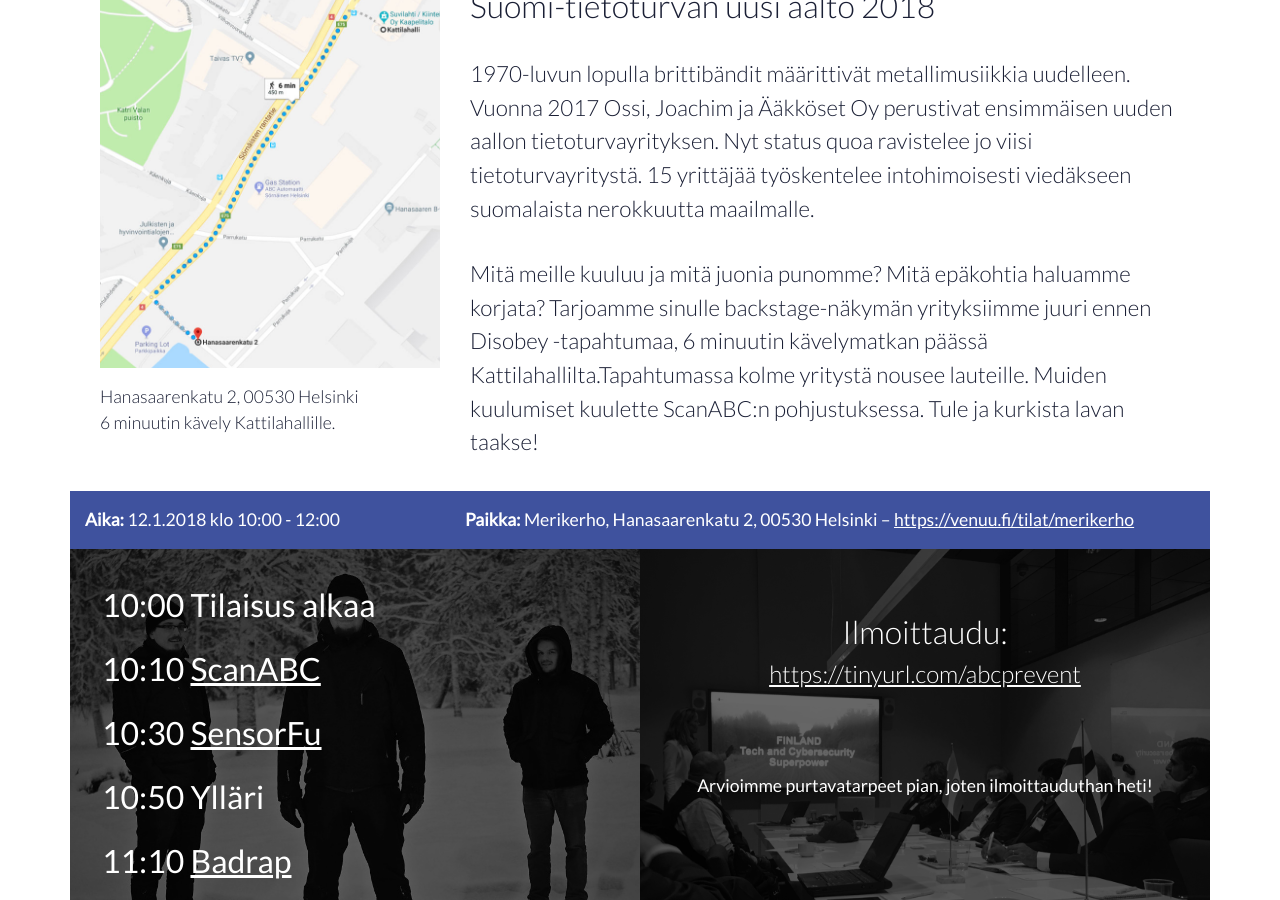
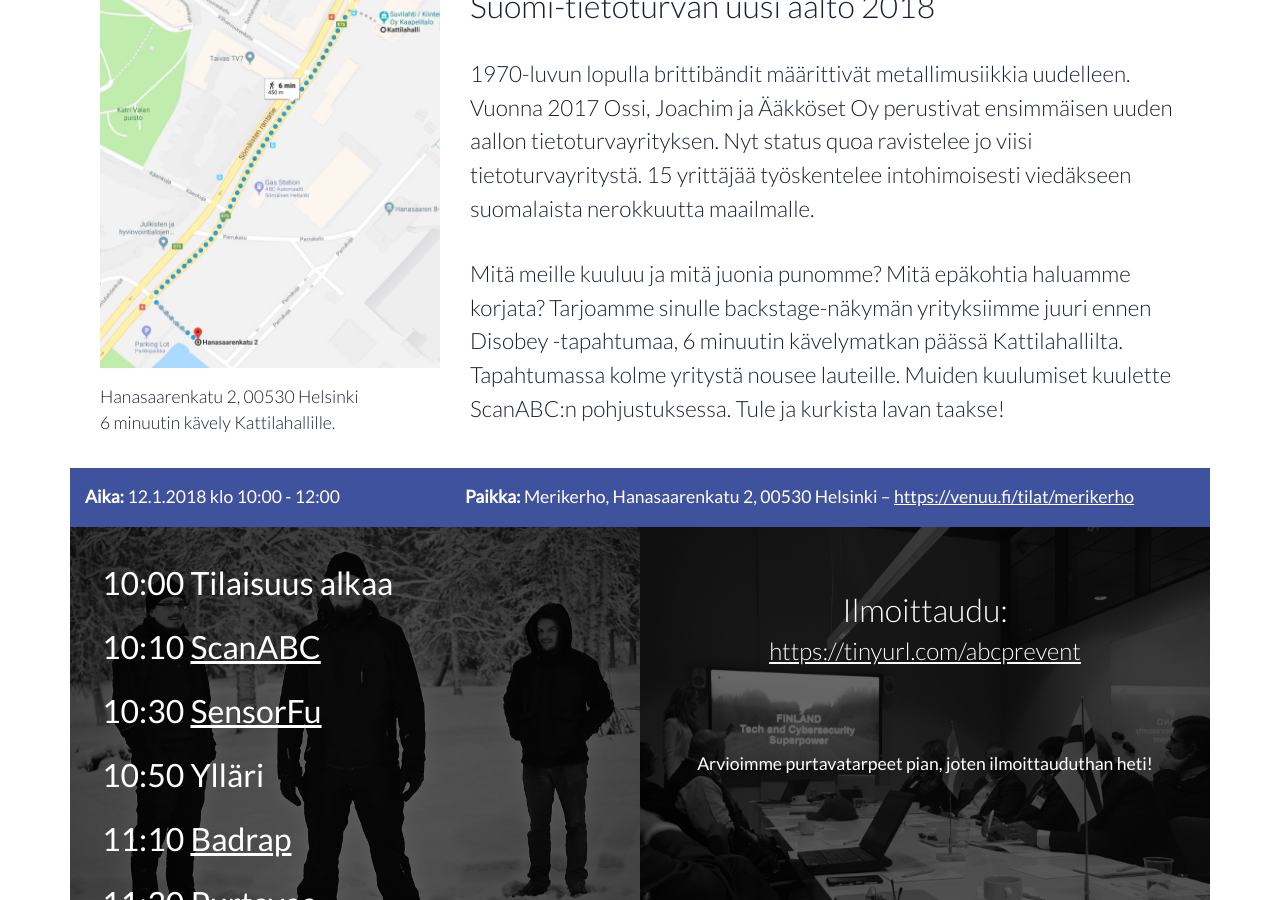
Before and after one commit to scanabc/scanabc.github.io, a Jekyll site: the page prevent18/index.html, which Jekyll copies as it is, in a window 1280 px wide and 900 px high, scrolled down 486 px. Built offline with Jekyll 4.4.1, drawn with Linux system fonts in a browser that asks for light colours.

Commit message:
prevent: typo fixes.

```diff
--- a/prevent18/index.html
+++ b/prevent18/index.html
@@ -15,7 +15,7 @@
 
   <!-- open graph -->
   <meta property="og:title" content="ÅÄÖ PRE-e-VENT - Suomi-tietoturvan uusi aalto 2018" />
-  <meta property="og:description" content="Mitä meille kuuluu ja mitä juonia punomme? Tarjoamme sinulle backstage-näkymän yrityksiimme juuri ennen Disobey -tapahtumaa, 6 minuutin kävelymatkan päässä Kattilahallilta. Tule, kurkista lavan taakse ja näe päämärämme." />
+  <meta property="og:description" content="Mitä meille kuuluu ja mitä juonia punomme? Tarjoamme sinulle backstage-näkymän yrityksiimme juuri ennen Disobey -tapahtumaa, 6 minuutin kävelymatkan päässä Kattilahallilta. Tule, kurkista lavan taakse ja näe päämäärämme." />
   <meta property="og:url" content="http://www.scanabc.com/prevent18/" />
   <meta property="og:image" content="http://www.scanabc.com/prevent18/img/social-opengraph.jpg"/>
   <meta property="og:image:width" content="1200" />
@@ -64,7 +64,7 @@
            Mitä meille kuuluu ja mitä juonia punomme? Mitä epäkohtia haluamme
            korjata? Tarjoamme sinulle backstage-näkymän yrityksiimme
            juuri ennen Disobey -tapahtumaa, 6 minuutin kävelymatkan päässä
-           Kattilahallilta.Tapahtumassa kolme yritystä nousee lauteille.
+           Kattilahallilta. Tapahtumassa kolme yritystä nousee lauteille.
            Muiden kuulumiset kuulette ScanABC:n
            pohjustuksessa. Tule ja kurkista lavan taakse!
         </p>
@@ -94,7 +94,7 @@
 
     <div class="row">
       <div class="col team">
-        <p>10:00 Tilaisus alkaa</p>
+        <p>10:00 Tilaisuus alkaa</p>
         <p>10:10 <a href="http://www.scanabc.com/" target="_blank">ScanABC</a></p>
         <p>10:30 <a href="http://www.sensorfu.com/" target="_blank"> SensorFu</a></p>
         <p>10:50 Ylläri</p>
```
